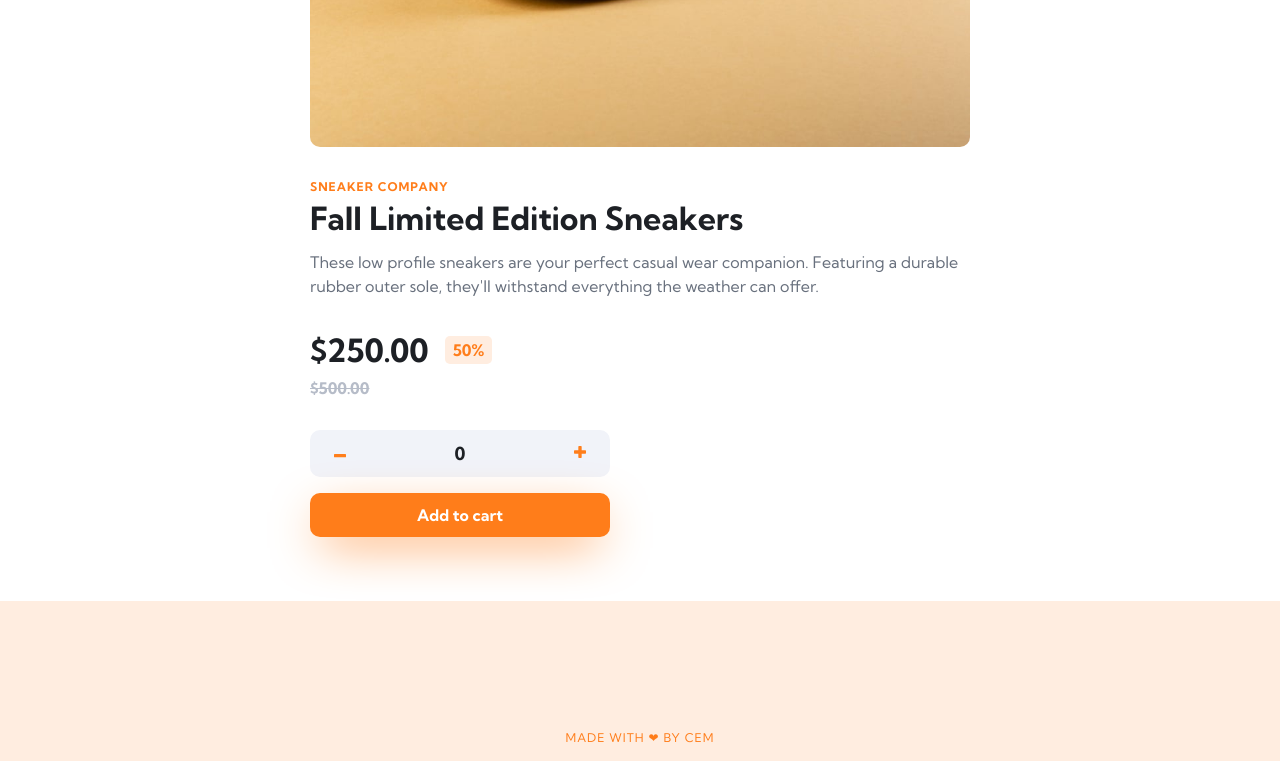
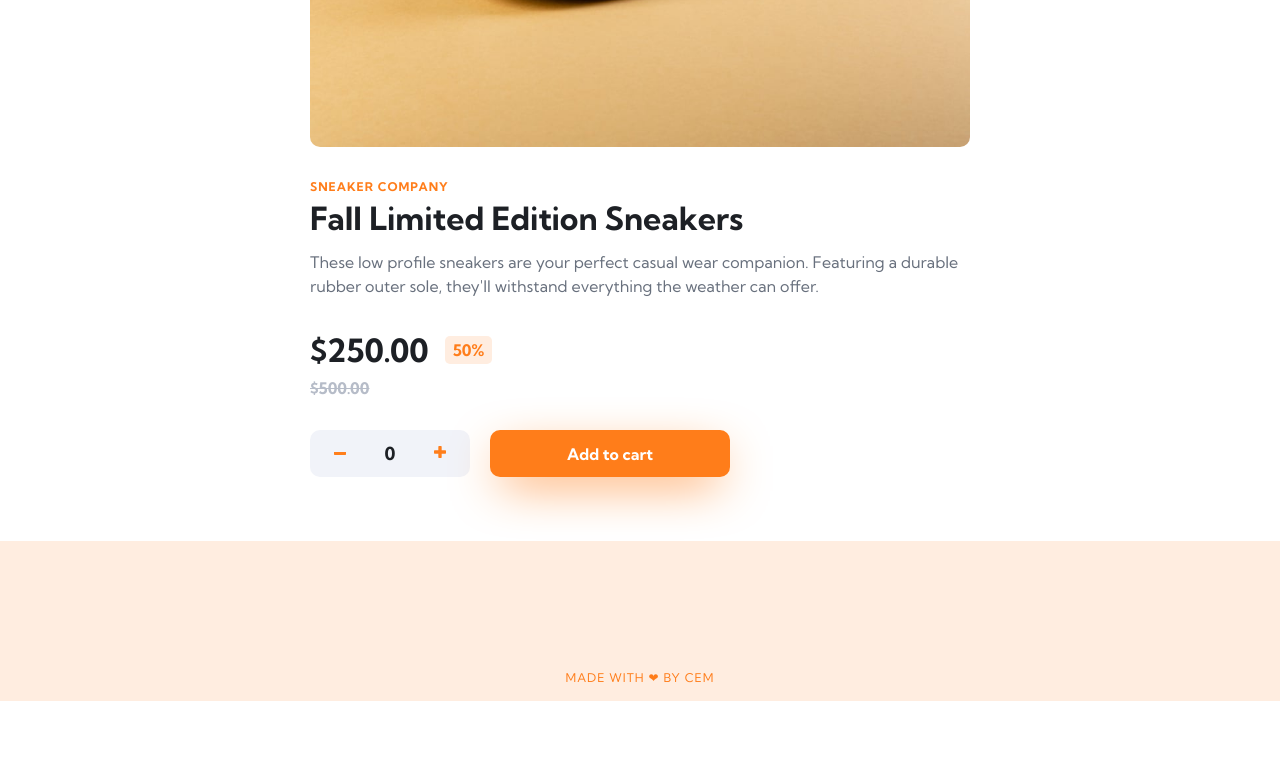
Before and after one commit to CemEkiz/frontend-challenges, a website: page index.html in a window 1280 px wide. Shown: the part 605-1366 px from the top of the page. After the commit the page ends 1306 px from the top, so only its background shows below. Drawn offline with nearby package versions, Linux system fonts and the light colour scheme.

Commit message:
change layout of product buttons

```diff
--- a/sass/abstracts/_breakpoints.scss
+++ b/sass/abstracts/_breakpoints.scss
@@ -13,13 +13,6 @@
 		}
 	}
 
-	/// 1024px ///       (1024 / 16 = 64em)
-	@if $breakpoint == tab-land {
-		@media only screen and (min-width: 64em) {
-			@content;
-		}
-	}
-
 	/// 1440px ///      (1440 / 16 = 90em)
 	@if $breakpoint == laptop {
 		@media only screen and (min-width: 90em) {
--- a/sass/components/_products.scss
+++ b/sass/components/_products.scss
@@ -117,6 +117,9 @@
 		align-items: start;
 	}
 
+	@include respond(laptop) {
+	}
+
 	&__tag {
 		text-transform: uppercase;
 		margin-top: var(--mb-m);
@@ -198,6 +201,7 @@
 
 	&__btn-minus {
 		cursor: pointer;
+		transform: translateY(-16%);
 	}
 
 	&__number {
@@ -216,6 +220,11 @@
 .item-wrapper {
 	display: grid;
 	margin-bottom: var(--mb-l);
+
+	@include respond(tab-port) {
+		grid-template-columns: 16rem 24rem;
+		column-gap: 2rem;
+	}
 }
 
 .choose-btn {
@@ -226,6 +235,6 @@
 	font-size: var(--regular-font-size);
 
 	@include respond(tab-port) {
-		width: 30rem;
+		margin: 0;
 	}
 }
```
Also changed, not shown: css/style.css, 1 other file.
